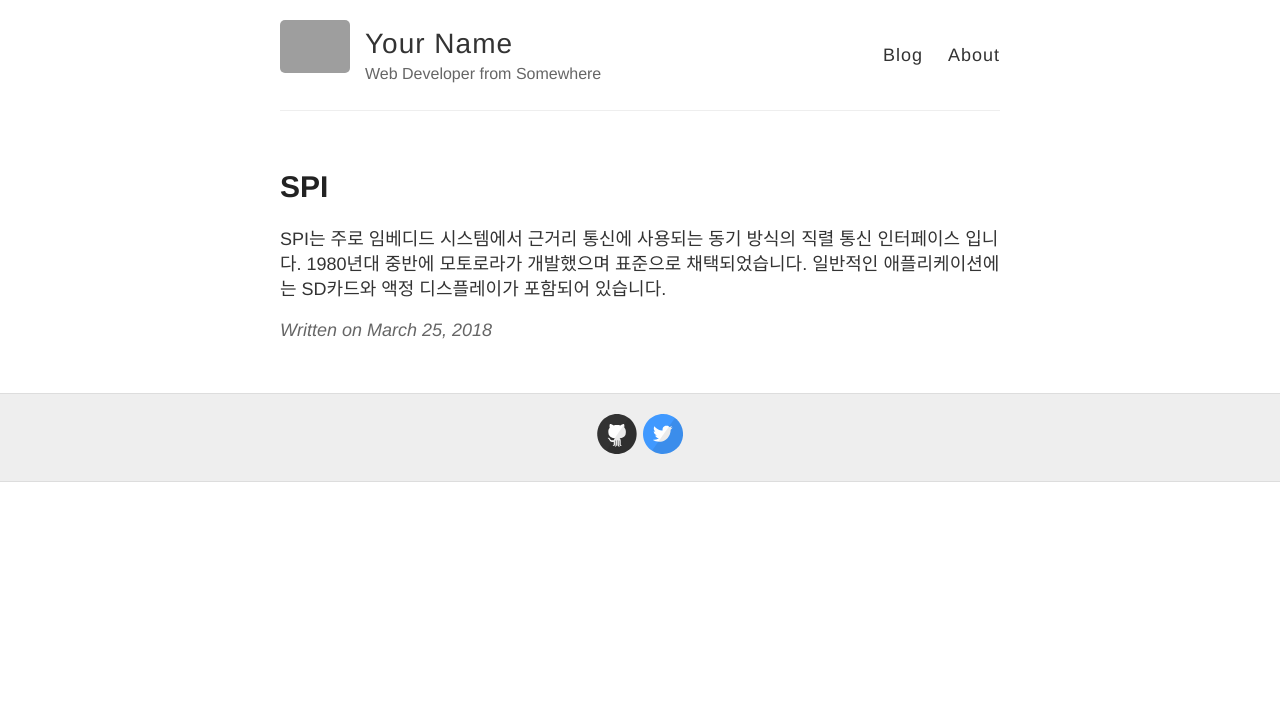
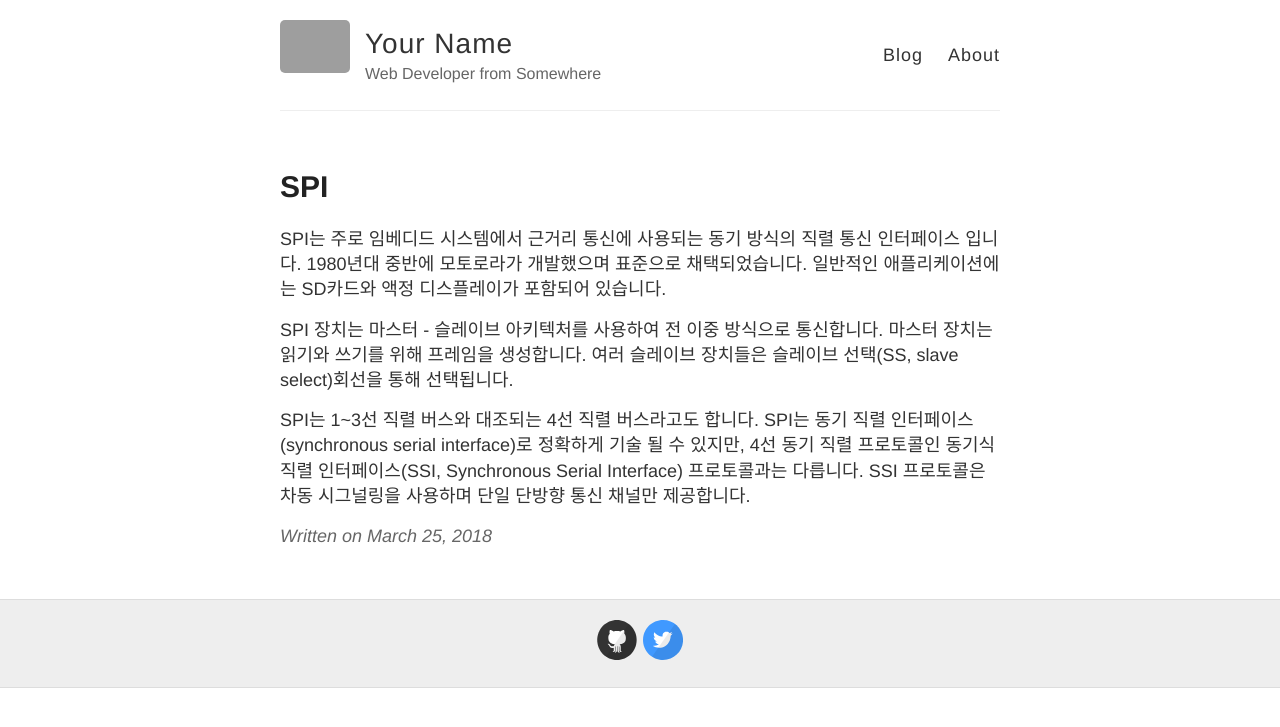
Before and after one commit to WonSeobSon/wonseobson.github.io, a Jekyll site: the page built from _posts/2018-3-25-SPI-통신.md, in a window 1280 px wide. Shown: the top 727 px of the page. Built offline with Jekyll 4.4.1, drawn with Linux system fonts in a browser that asks for light colours; grey boxes are pictures that could not be loaded.

Commit message:
SPI Overview 작성완료

```diff
--- a/_posts/2018-3-25-SPI-통신.md
+++ b/_posts/2018-3-25-SPI-통신.md
@@ -4,3 +4,7 @@ title: SPI
 ---
 
   SPI는 주로 임베디드 시스템에서 근거리 통신에 사용되는 동기 방식의 직렬 통신 인터페이스 입니다. 1980년대 중반에 모토로라가 개발했으며 표준으로 채택되었습니다. 일반적인 애플리케이션에는 SD카드와 액정 디스플레이가 포함되어 있습니다.
+
+  SPI 장치는 마스터 - 슬레이브 아키텍처를 사용하여 전 이중 방식으로 통신합니다. 마스터 장치는 읽기와 쓰기를 위해 프레임을 생성합니다. 여러 슬레이브 장치들은 슬레이브 선택(SS, slave select)회선을 통해 선택됩니다.
+
+  SPI는 1~3선 직렬 버스와 대조되는 4선 직렬 버스라고도 합니다. SPI는 동기 직렬 인터페이스(synchronous serial interface)로 정확하게 기술 될 수 있지만, 4선 동기 직렬 프로토콜인 동기식 직렬 인터페이스(SSI, Synchronous Serial Interface) 프로토콜과는 다릅니다. SSI 프로토콜은 차동 시그널링을 사용하며 단일 단방향 통신 채널만 제공합니다.
```
